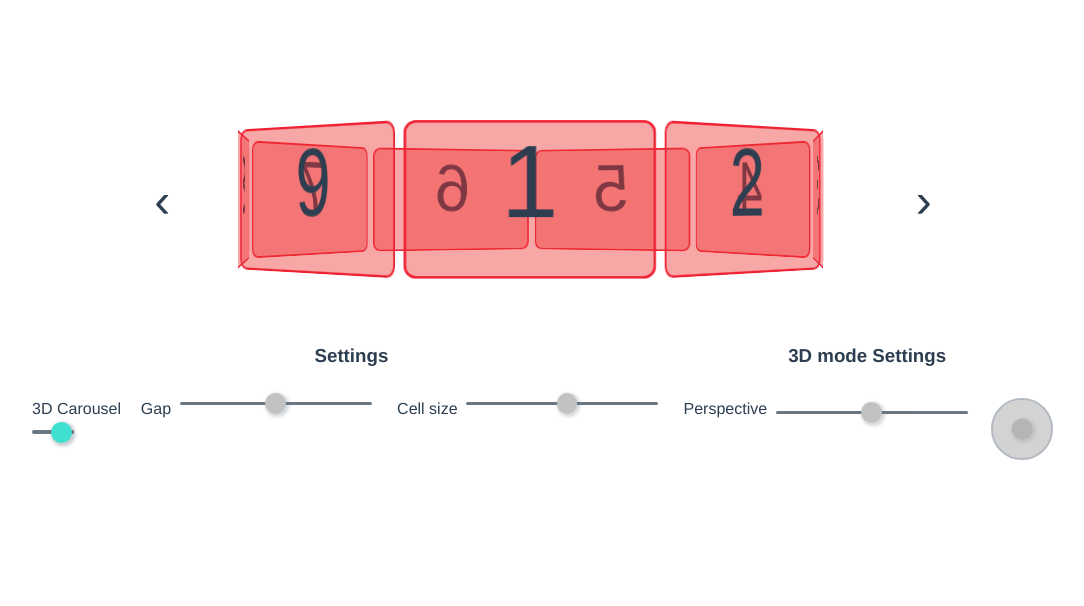
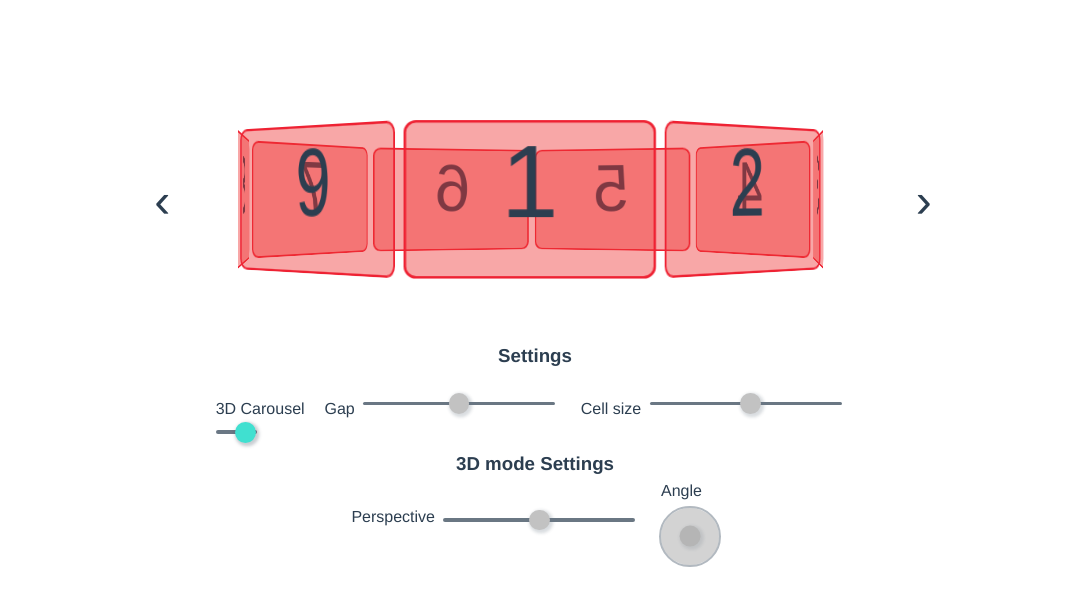
Before and after one commit to Samuca2308/vue3-3d-carousel, a Vue app: page / in a window 1280 px wide. Both pictures are taken after a click on the link "3D Carousel". Shown: the top 606 px of the page, without its empty margins (105-1189 px from the left). Built offline with nearby package versions, Linux system fonts and the light colour scheme.

Commit message:
1 file modified

```diff
--- a/src/App.vue
+++ b/src/App.vue
@@ -53,6 +53,7 @@
         />
       </div>
       <div class="track">
+        <span>Angle</span>
         <div
           @mousedown="onMouseDown"
           :style="`left: ${1.8 - (angleX - 50) / 100}rem; top: ${
@@ -117,6 +118,8 @@ section {
 
 aside {
   display: flex;
+  flex-direction: column;
+  align-items: center;
   justify-content: center;
 }
 
@@ -137,6 +140,7 @@ label {
 }
 
 .options-container {
+  margin-bottom: 4rem;
   display: flex;
   width: max-content;
   justify-content: space-around;
@@ -194,6 +198,11 @@ label {
   outline: 0.16rem solid rgba(44, 62, 80, 0.36);
   transition: outline 300ms, background-color 300ms;
   border-radius: 50%;
+}
+
+.track > span {
+  position: absolute;
+  top: -1.6rem;
 }
 
 .track:hover {
```
